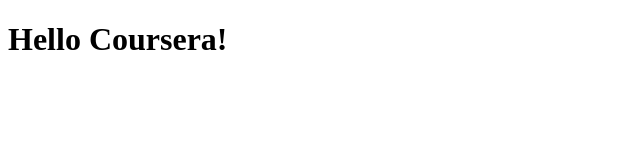
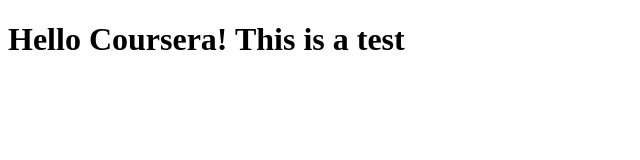
Before and after one commit to rhiannonthompson/coursera_practice, a plain HTML site: page site/index.html in a window 1280 px wide. Shown: the whole page, without its empty margins (0-640 px from the left). Drawn offline with Linux system fonts and the light colour scheme.

Commit message:
Changes to title

```diff
--- a/site/index.html
+++ b/site/index.html
@@ -4,6 +4,6 @@
 	<title>hello Coursera</title>
 </head>
 <body>
-<h1> Hello Coursera!</h1>
+<h1> Hello Coursera! This is a test</h1>
 </body>
 </html>
```
